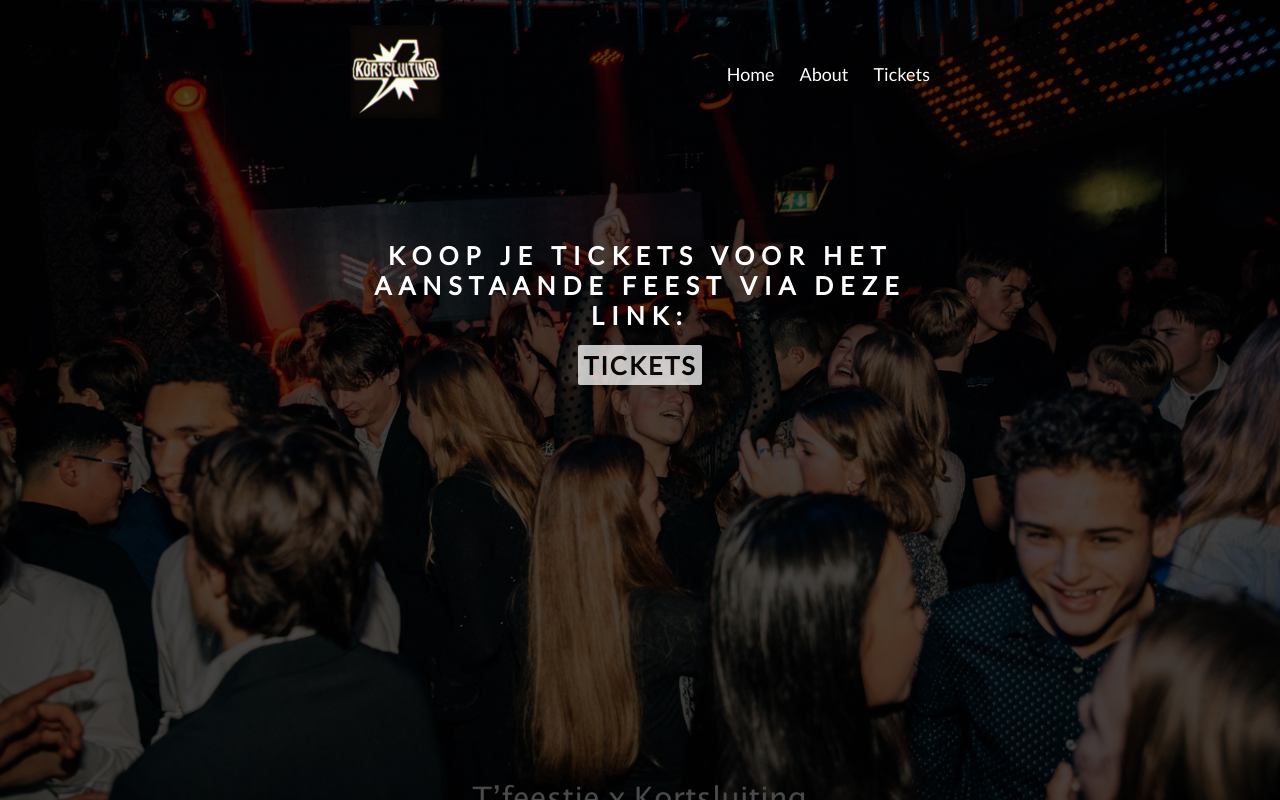
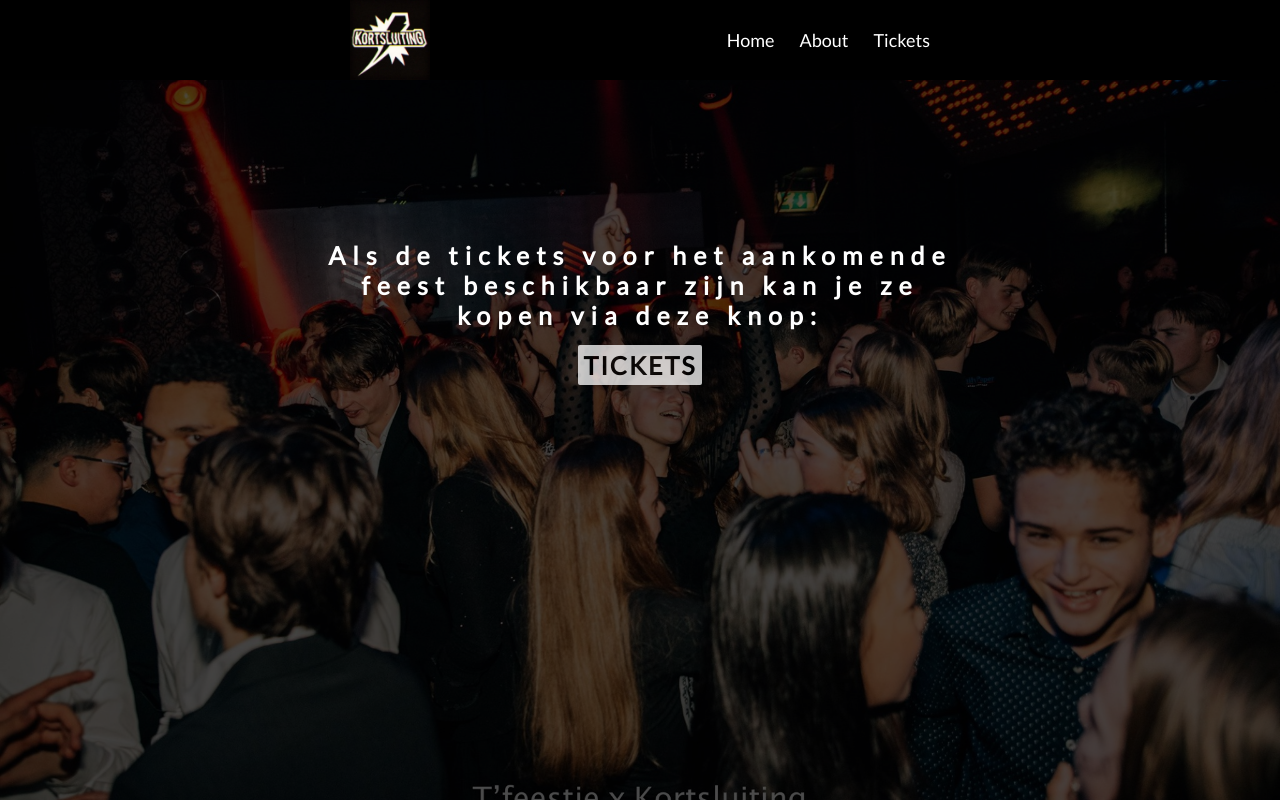
Before and after one commit to jerryw2005/Kortsluiting-Project, a Django app: page /tickets/ in a window 1280 px wide. Run offline with Django 3.2, Linux system fonts and the light colour scheme; some libraries are stand-ins or nearby versions.

Commit message:
extra veranderingen

```diff
--- a/kortsluiting-project/mainpage/static/stylee.css
+++ b/kortsluiting-project/mainpage/static/style.css
@@ -19,17 +19,17 @@ body {
 }
 
 .logo {
-  width: 40%;
-  height: 40%;
+  width: 10vh;
+  height: 10vh;
 }
 
 .navbar{
   position: fixed;
   width: 100%;
   z-index: 2;
-  padding: 25px 0;
   transition: all 0.3s ease;
   margin-bottom: 50px;
+  background-color: black;
 }
 .navbar.sticky{
   background: white;
@@ -264,7 +264,6 @@ body {
   font-size: 25px;
   color: white;
   margin: 0;
-  text-transform: uppercase;
   font-weight: 900;
   letter-spacing: 7px;
   max-width: 50%;
--- a/kortsluiting-project/mainpage/templates/mainpage/about.html
+++ b/kortsluiting-project/mainpage/templates/mainpage/about.html
@@ -7,7 +7,7 @@
   <title>About</title>
   {% load static %}
   <link rel="icon" type="img/png" href="{% static 'kortsluiting.jpg' %}">
-  <link rel="stylesheet" href="{% static 'stylee.css' %}">
+  <link rel="stylesheet" href="{% static 'style.css' %}">
 </head>
 <body>
   <nav class="navbar">
--- a/kortsluiting-project/mainpage/templates/mainpage/home.html
+++ b/kortsluiting-project/mainpage/templates/mainpage/home.html
@@ -7,7 +7,7 @@
   <title>Kortsluiting Events</title>
   {% load static %}
   <link rel="icon" type="img/png" href="{% static 'kortsluiting.jpg' %}">
-  <link rel="stylesheet" href="{% static 'stylee.css' %}">
+  <link rel="stylesheet" href="{% static 'style.css' %}">
 </head>
 <body>
   <nav class="navbar">
--- a/kortsluiting-project/mainpage/templates/mainpage/tickets.html
+++ b/kortsluiting-project/mainpage/templates/mainpage/tickets.html
@@ -7,7 +7,7 @@
   <title>Tickets</title>
   {% load static %}
   <link rel="icon" type="img/png" href="{% static 'kortsluiting.jpg' %}">
-  <link rel="stylesheet" href="{% static 'stylee.css' %}">
+  <link rel="stylesheet" href="{% static 'style.css' %}">
 </head>
 <body>
   <nav class="navbar">
@@ -32,7 +32,7 @@
       <div class="container">
         <div class="row align-items-center">
           <div class="tickets-content">
-              <h1>Koop je tickets voor het aanstaande feest via deze link:</h1>
+              <h1>Als de tickets voor het aankomende feest beschikbaar zijn kan je ze kopen via deze knop:</h1>
               <a href=""><button>Tickets</button></a>
           </div>
         </div>
```
